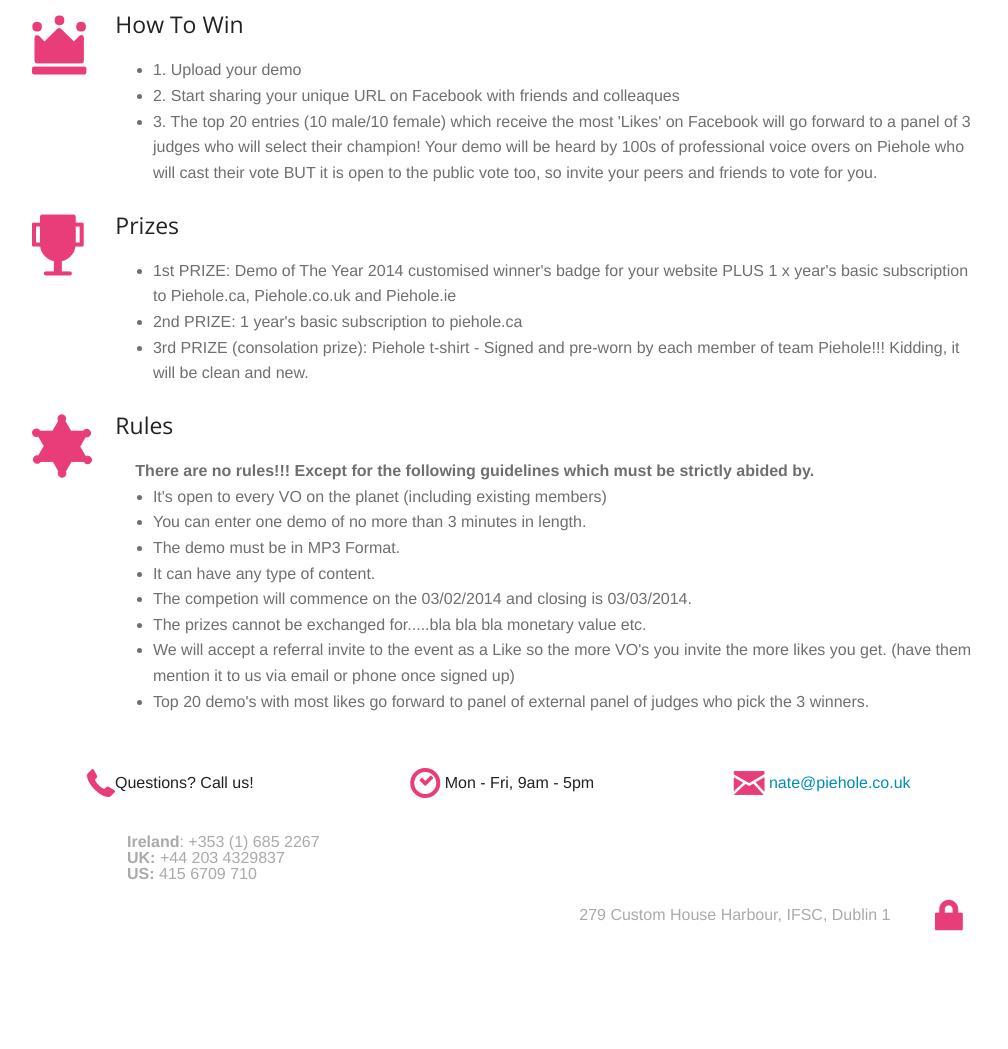
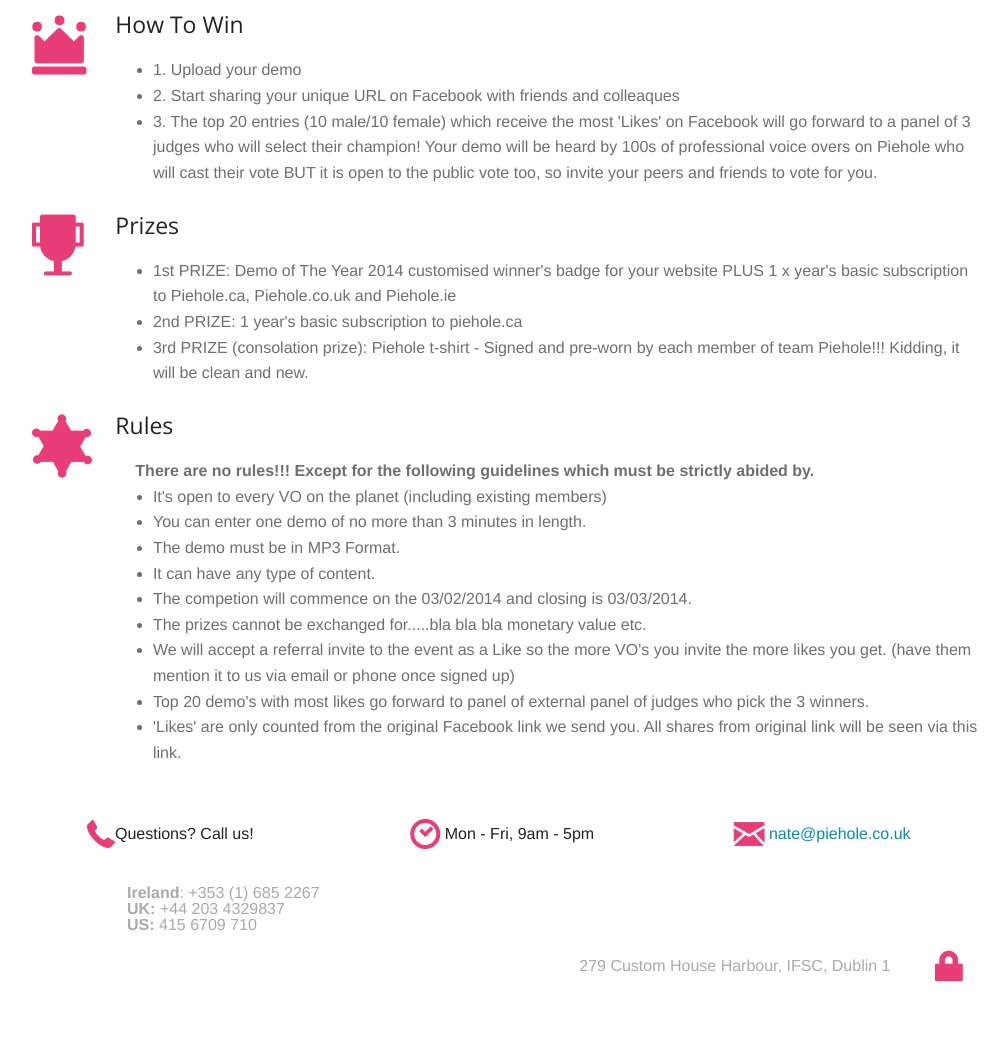
Before and after one commit to asblumen/Demo-of-the-year, a website: page index.html in a window 1280 px wide. Shown: the part 1777-2826 px from the top of the page, without its empty margins (123-1131 px from the left). Before the commit the page ends 2775 px from the top, so only its background shows below. Drawn offline with nearby package versions, Linux system fonts and the light colour scheme.

Commit message:
edit copy

```diff
--- a/index.html
+++ b/index.html
@@ -173,6 +173,7 @@
 <li>The prizes cannot be exchanged for.....bla bla bla monetary value etc. </li>
 <li>We will accept a referral invite to the event as a Like so the more VO's you invite the more likes you get. (have them mention it to us via email or phone once signed up) </li>
 <li>Top 20 demo's with most likes go forward to panel of external panel of judges who pick the 3 winners. </li>
+<li>'Likes' are only counted from the original Facebook link we send you. All shares from original link will be seen via this link.</li>
        </ul>
         </blockquote>
        </div>
```
